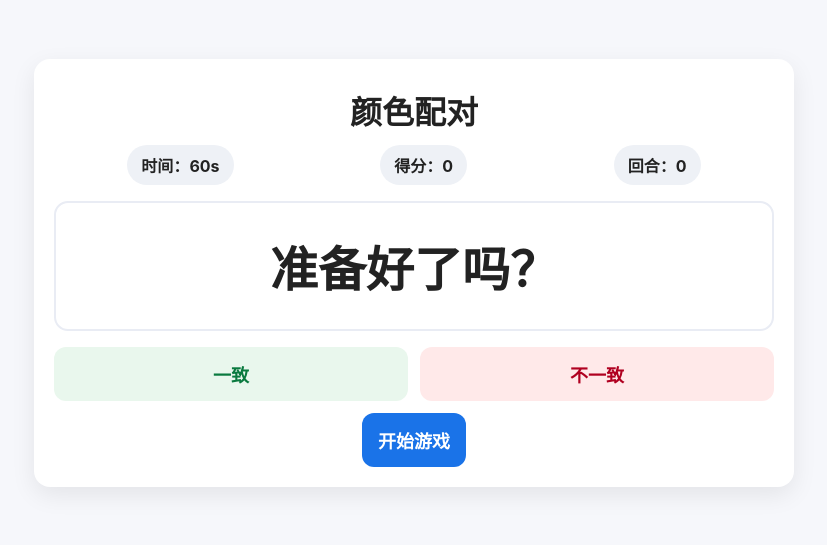
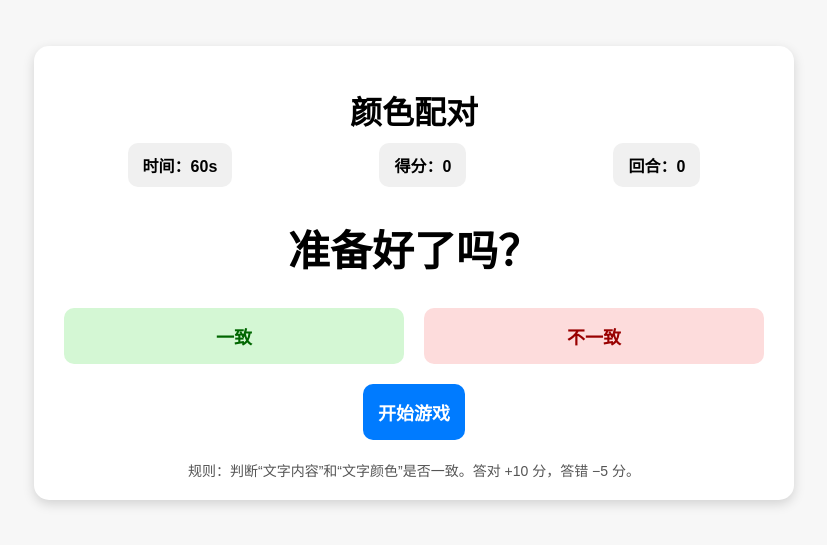
Before and after one commit to jjjhon-eng/Color-match, a plain HTML site: page index.html in a window 1280 px wide. Shown: the part 127-672 px from the top of the page, without its empty margins (226-1053 px from the left). Drawn offline with Linux system fonts and the light colour scheme.

Commit message:
Update index.html

```diff
--- a/index.html
+++ b/index.html
@@ -1,49 +1,114 @@
 <!DOCTYPE html>
 <html lang="zh-Hans">
 <head>
-  <meta charset="UTF-8" />
-  <meta name="viewport" content="width=device-width, initial-scale=1, maximum-scale=1" />
+  <meta charset="UTF-8">
+  <meta name="viewport" content="width=device-width, initial-scale=1.0">
   <title>颜色配对</title>
   <style>
-    :root { --bg:#f6f7fb; --card:#fff; --border:#e9ecf4; --muted:#667085; }
-    body{
-      margin:0; background:var(--bg); color:#222;
-      font-family:-apple-system,BlinkMacSystemFont,"Segoe UI",Roboto,"PingFang SC","Noto Sans SC",Arial,sans-serif;
-      display:flex; align-items:center; justify-content:center; min-height:100vh;
+    body {
+      margin: 0;
+      font-family: Arial, "PingFang SC", "Microsoft YaHei", sans-serif;
+      background: #f7f7f7;
+      display: flex;
+      justify-content: center;
+      align-items: center;
+      height: 100vh;
     }
-    .app{ width:min(720px,95vw); background:var(--card); border-radius:16px; box-shadow:0 8px 24px rgba(0,0,0,.08);
-      padding:20px; text-align:center; }
-    h1{ margin:8px 0 12px; }
-    .stats{ display:flex; justify-content:space-around; margin:8px 0 16px; }
-    .pill{ background:#eef1f6; padding:8px 14px; border-radius:999px; font-weight:700; }
-    .card{ border:2px solid var(--border); border-radius:14px; padding:28px 16px; margin:10px 0 16px; }
-    #word{ font-size:48px; font-weight:800; min-height:56px; }
-    .btns{ display:flex; gap:12px; }
-    button{ flex:1; border:0; border-radius:12px; padding:14px 16px; font-size:18px; font-weight:800; cursor:pointer; }
-    .yes{ background:#e9f7ed; color:#0a7a3f; }
-    .no{  background:#ffe9e9; color:#b00020; }
-    .start{ background:#1a73e8; color:#fff; margin-top:12px; }
-    .tip{ margin-top:10px; color:var(--muted); font-size:14px; }
+    .app {
+      width: min(720px, 95vw);
+      background: #fff;
+      border-radius: 15px;
+      box-shadow: 0 4px 12px rgba(0,0,0,0.15);
+      text-align: center;
+      padding: 20px;
+    }
+    h1 { margin-bottom: 10px; }
+    .stats {
+      display: flex; justify-content: space-around; margin-bottom: 20px;
+    }
+    .stats div {
+      background: #f0f0f0; padding: 10px 15px; border-radius: 10px; font-weight: bold;
+    }
+    .word-box {
+      font-size: 42px; font-weight: bold; margin: 30px 0; min-height: 60px;
+    }
+    .buttons { display: flex; justify-content: space-around; margin: 20px 0; }
+    button {
+      flex: 1; margin: 0 10px; padding: 15px; font-size: 18px; border: none;
+      border-radius: 10px; cursor: pointer; font-weight: bold;
+    }
+    .yes { background: #d4f7d4; color: #006600; }
+    .no  { background: #fddcdc; color: #990000; }
+    .start { background: #007bff; color: #fff; }
+    .rules { margin-top: 20px; font-size: 14px; color: #555; }
   </style>
 </head>
 <body>
   <div class="app">
     <h1>颜色配对</h1>
+    <div class="stats">
+      <div>时间：<span id="time">60</span>s</div>
+      <div>得分：<span id="score">0</span></div>
+      <div>回合：<span id="round">0</span></div>
+    </div>
+    <div class="word-box" id="wordBox">准备好了吗？</div>
+    <div class="buttons">
+      <button class="yes" onclick="checkAnswer(true)">一致</button>
+      <button class="no" onclick="checkAnswer(false)">不一致</button>
+    </div>
+    <button class="start" onclick="startGame()">开始游戏</button>
+    <div class="rules">规则：判断“文字内容”和“文字颜色”是否一致。答对 +10 分，答错 −5 分。</div>
+  </div>
 
-    <div class="stats">
-      <div class="pill">时间：<span id="time">60</span>s</div>
-      <div class="pill">得分：<span id="score">0</span></div>
-      <div class="pill">回合：<span id="round">0</span></div>
-    </div>
+  <script>
+    const words = ["红色","蓝色","绿色","黄色","黑色","紫色","橙色"];
+    const colorKeys = ["red","blue","green","yellow","black","purple","orange"];
+    const map = {
+      "红色":"red","蓝色":"blue","绿色":"green",
+      "黄色":"yellow","黑色":"black","紫色":"purple","橙色":"orange"
+    };
 
-    <div class="card">
-      <div id="word">准备好了吗？</div>
-    </div>
+    let score=0, round=0, timeLeft=60, timer=null, correctAnswer=null;
 
-    <div class="btns">
-      <button class="yes" id="btnYes" onclick="check(true)" disabled>一致</button>
-      <button class="no"  id="btnNo"  onclick="check(false)" disabled>不一致</button>
-    </div>
+    function randomWord(){
+      const word = words[Math.floor(Math.random()*words.length)];
+      const colorKey = colorKeys[Math.floor(Math.random()*colorKeys.length)];
+      correctAnswer = (map[word]===colorKey);
+      const box=document.getElementById("wordBox");
+      box.textContent=word;
+      box.style.color=colorKey;
+    }
 
-    <button class="start" id="btnStart" onclick="startGame()">开始游戏</button>
-    <div class="ti
+    function startGame(){
+      score=0; round=0; timeLeft=60;
+      document.getElementById("score").textContent=score;
+      document.getElementById("round").textContent=round;
+      document.getElementById("time").textContent=timeLeft;
+      clearInterval(timer);
+      timer=setInterval(()=>{
+        timeLeft--;
+        document.getElementById("time").textContent=timeLeft;
+        if(timeLeft<=0){
+          clearInterval(timer);
+          document.getElementById("wordBox").textContent=`游戏结束！最终得分：${score}`;
+          document.getElementById("wordBox").style.color="#000";
+        }
+      },1000);
+      nextRound();
+    }
+
+    function nextRound(){
+      round++;
+      document.getElementById("round").textContent=round;
+      randomWord();
+    }
+
+    function checkAnswer(ans){
+      if(timeLeft<=0) return;
+      if(ans===correctAnswer) score+=10; else score-=5;
+      document.getElementById("score").textContent=score;
+      nextRound();
+    }
+  </script>
+</body>
+</html>
```
